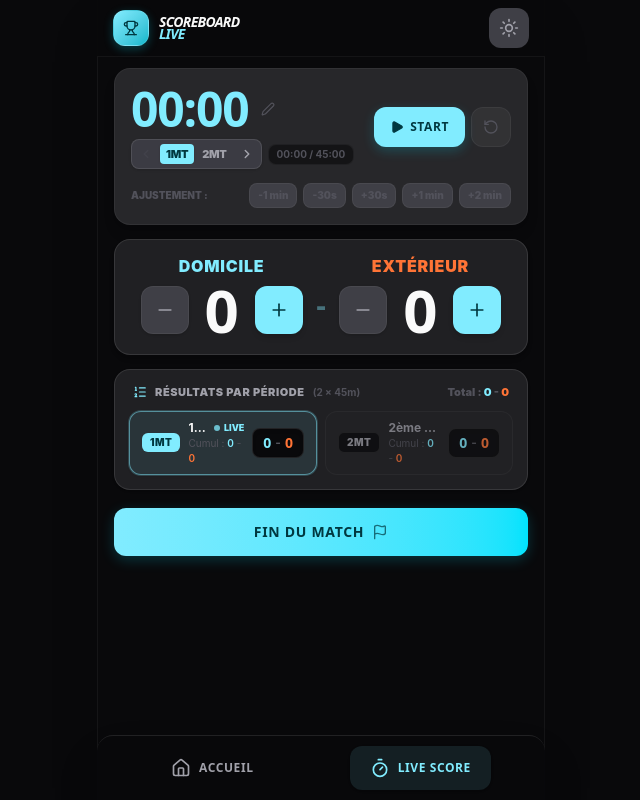
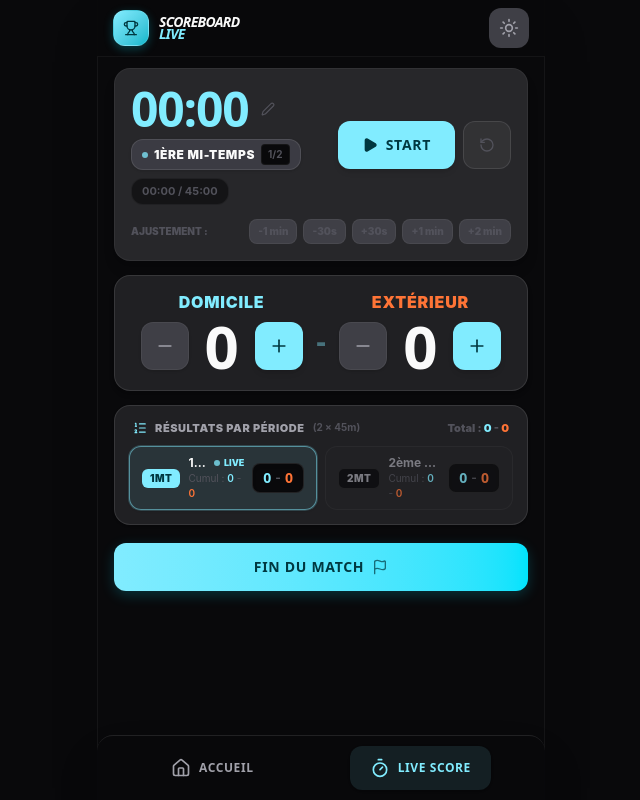
Before and after one commit to RCC83/Apex-Grid-, a React (Vite) app: page / in a window 1280 px wide. Both pictures are taken after a click on the button "REJOINDRE LE LIVE". Shown: the whole page, without its empty margins (319-959 px from the left). Built offline with nearby package versions, Linux system fonts and the light colour scheme.

Commit message:
feat: enable Gemini API and update dependencies
Integrate Gemini API capability, update project metadata, and add necessary TypeScript definitions to the development environment. Added robust index handling to utility functions.

```diff
--- a/metadata.json
+++ b/metadata.json
@@ -1,5 +1,6 @@
 {
   "name": "ScoreBoard Live",
   "description": "Une application de suivi de match sportive en temps réel avec un design premium et une interface intuitive.",
-  "requestFramePermissions": []
+  "requestFramePermissions": [],
+  "majorCapabilities": ["MAJOR_CAPABILITY_SERVER_SIDE_GEMINI_API"]
 }
--- a/package.json
+++ b/package.json
@@ -23,12 +23,14 @@
     "motion": "^12.23.24"
   },
   "devDependencies": {
+    "@types/express": "^4.17.21",
     "@types/node": "^22.14.0",
+    "@types/react": "^19.2.18",
+    "@types/react-dom": "^19.2.4",
     "autoprefixer": "^10.4.21",
     "tailwindcss": "^4.1.14",
     "tsx": "^4.21.0",
     "typescript": "~5.8.2",
-    "vite": "^6.2.0",
-    "@types/express": "^4.17.21"
+    "vite": "^6.2.0"
   }
 }
--- a/src/App.tsx
+++ b/src/App.tsx
@@ -3,7 +3,7 @@
  * SPDX-License-Identifier: Apache-2.0
  */
 
-import { useState, useEffect, useRef } from 'react';
+import React, { useState, useEffect, useRef, Component, ErrorInfo, ReactNode } from 'react';
 import {
   Play,
   Pause,
@@ -36,30 +36,87 @@ export interface PeriodScore {
 }
 
 export const getPeriodName = (index: number, totalPeriods: number = 2) => {
-  if (totalPeriods === 2) {
-    return index === 0 ? '1ère Mi-temps' : '2ème Mi-temps';
-  } else if (totalPeriods === 3) {
-    return `${index + 1}${index === 0 ? 'er' : 'ème'} Tiers`;
-  } else if (totalPeriods === 4) {
-    return `${index + 1}${index === 0 ? 'er' : 'ème'} Quart-temps`;
+  const safeIndex = Math.max(0, index || 0);
+  const safeTotal = Math.max(1, totalPeriods || 2);
+  if (safeTotal === 2) {
+    return safeIndex === 0 ? '1ère Mi-temps' : '2ème Mi-temps';
+  } else if (safeTotal === 3) {
+    return `${safeIndex + 1}${safeIndex === 0 ? 'er' : 'ème'} Tiers`;
+  } else if (safeTotal === 4) {
+    return `${safeIndex + 1}${safeIndex === 0 ? 'er' : 'ème'} Quart-temps`;
   } else {
-    return `Période ${index + 1}`;
+    return `Période ${safeIndex + 1}`;
   }
 };
 
 export const getPeriodShortName = (index: number, totalPeriods: number = 2) => {
-  if (totalPeriods === 2) {
-    return index === 0 ? '1MT' : '2MT';
-  } else if (totalPeriods === 3) {
-    return `T${index + 1}`;
-  } else if (totalPeriods === 4) {
-    return `Q${index + 1}`;
+  const safeIndex = Math.max(0, index || 0);
+  const safeTotal = Math.max(1, totalPeriods || 2);
+  if (safeTotal === 2) {
+    return safeIndex === 0 ? '1MT' : '2MT';
+  } else if (safeTotal === 3) {
+    return `T${safeIndex + 1}`;
+  } else if (safeTotal === 4) {
+    return `Q${safeIndex + 1}`;
   } else {
-    return `P${index + 1}`;
+    return `P${safeIndex + 1}`;
   }
 };
 
+interface ErrorBoundaryProps {
+  children: ReactNode;
+}
+
+interface ErrorBoundaryState {
+  hasError: boolean;
+}
+
+class ErrorBoundary extends Component<ErrorBoundaryProps, ErrorBoundaryState> {
+  constructor(props: ErrorBoundaryProps) {
+    super(props);
+    this.state = { hasError: false };
+  }
+
+  static getDerivedStateFromError(): ErrorBoundaryState {
+    return { hasError: true };
+  }
+
+  componentDidCatch(error: Error, errorInfo: ErrorInfo) {
+    console.error("ErrorBoundary caught:", error, errorInfo);
+  }
+
+  render() {
+    if (this.state.hasError) {
+      return (
+        <div className="min-h-screen bg-[#09090b] text-white flex flex-col items-center justify-center p-6 text-center">
+          <AlertCircle className="w-12 h-12 text-[#81ecff] mb-4 animate-bounce" />
+          <h2 className="text-xl font-bold mb-2 font-headline uppercase tracking-wider">ScoreBoard Live</h2>
+          <p className="text-sm text-zinc-400 mb-6">Une erreur d'affichage est survenue.</p>
+          <button
+            onClick={() => {
+              this.setState({ hasError: false });
+              window.location.reload();
+            }}
+            className="px-6 py-2.5 bg-[#81ecff] text-[#003840] font-black rounded-xl uppercase text-xs tracking-wider shadow-lg hover:brightness-110 active:scale-95 cursor-pointer"
+          >
+            Recharger le tableau
+          </button>
+        </div>
+      );
+    }
+    return this.props.children;
+  }
+}
+
 export default function App() {
+  return (
+    <ErrorBoundary>
+      <ScoreBoardApp />
+    </ErrorBoundary>
+  );
+}
+
+function ScoreBoardApp() {
   const [currentPage, setCurrentPage] = useState<Page>('home');
   const [theme, setTheme] = useState<'dark' | 'light'>('dark');
   const [homeTeamName, setHomeTeamName] = useState('');
@@ -104,10 +161,13 @@ export default function App() {
         next.push({ home: 0, away: 0 });
       }
       const idx = Math.min(totalPeriods - 1, Math.max(0, Math.floor(seconds / periodDurationSeconds)));
+      if (!next[idx]) {
+        next[idx] = { home: 0, away: 0 };
+      }
       const curr = next[idx]?.home || 0;
       if (delta < 0 && curr === 0) {
         for (let i = idx - 1; i >= 0; i--) {
-          if (next[i].home > 0) {
+          if (next[i] && next[i].home > 0) {
             next[i] = { ...next[i], home: next[i].home - 1 };
             break;
           }
@@ -126,10 +186,13 @@ export default function App() {
         next.push({ home: 0, away: 0 });
       }
       const idx = Math.min(totalPeriods - 1, Math.max(0, Math.floor(seconds / periodDurationSeconds)));
+      if (!next[idx]) {
+        next[idx] = { home: 0, away: 0 };
+      }
       const curr = next[idx]?.away || 0;
       if (delta < 0 && curr === 0) {
         for (let i = idx - 1; i >= 0; i--) {
-          if (next[i].away > 0) {
+          if (next[i] && next[i].away > 0) {
             next[i] = { ...next[i], away: next[i].away - 1 };
             break;
           }
@@ -145,7 +208,7 @@ export default function App() {
     setPeriodScores((prev) => {
       const next = [...prev];
       if (next[periodIndex]) {
-        const currentVal = next[periodIndex][team];
+        const currentVal = next[periodIndex][team] || 0;
         next[periodIndex] = {
           ...next[periodIndex],
           [team]: Math.max(0, currentVal + delta)
@@ -207,11 +270,9 @@ export default function App() {
     setSeconds((prev) => {
       const val = typeof newSeconds === 'function' ? newSeconds(prev) : newSeconds;
       const cleanVal = Math.max(0, val);
-      if (isActive) {
-        timerRef.current = {
-          startTime: Date.now(),
-          baseSeconds: cleanVal,
-        };
+      if (timerRef.current) {
+        timerRef.current.baseSeconds = cleanVal;
+        timerRef.current.startTime = Date.now();
       }
       return cleanVal;
     });
@@ -396,8 +457,8 @@ const LiveScoreScreen = ({
 
   const handleSelectPeriod = (targetIndex: number) => {
     const cleanIndex = Math.max(0, Math.min(totalPeriods - 1, targetIndex));
+    setIsActive(false);
     setSeconds(cleanIndex * periodDurationSeconds);
-    setIsActive(false);
   };
 
   const handlePeriodChange = (direction: 'next' | 'prev') => {
@@ -457,91 +518,56 @@ const LiveScoreScreen = ({
               </button>
             </div>
 
-            {/* Période & Temps réglementaire affinés */}
-            <div className="flex items-center gap-1.5 flex-wrap max-w-full">
-              <div className="flex items-center bg-surface-bright/90 rounded-lg p-0.5 border border-text/10 shadow-sm max-w-full overflow-x-auto no-scrollbar">
-                <button
-                  onClick={() => handlePeriodChange('prev')}
-                  className={`w-6 h-6 flex items-center justify-center rounded transition-all flex-shrink-0 ${
-                    currentPeriodIndex === 0
-                      ? 'text-text-dim/30 cursor-not-allowed pointer-events-none'
-                      : 'text-text-muted hover:text-text hover:bg-surface active:scale-90'
-                  }`}
-                  aria-label="Période précédente"
-                  disabled={currentPeriodIndex === 0}
-                >
-                  <ChevronLeft className="w-3.5 h-3.5" strokeWidth={2.5} />
-                </button>
-
-                <div className="flex items-center gap-0.5 px-0.5 overflow-x-auto no-scrollbar">
-                  {Array.from({ length: totalPeriods }).map((_, pIdx) => {
-                    const isSelected = pIdx === currentPeriodIndex;
-                    const pShort = getPeriodShortName(pIdx, totalPeriods);
-                    return (
-                      <button
-                        key={pIdx}
-                        onClick={() => handleSelectPeriod(pIdx)}
-                        className={`px-1.5 py-0.5 rounded text-[11px] font-black tracking-tight uppercase transition-all select-none whitespace-nowrap ${
-                          isSelected
-                            ? 'bg-primary text-on-primary shadow-sm font-black'
-                            : 'text-text-muted hover:text-text hover:bg-surface/50 active:scale-95'
-                        }`}
-                        title={`Passer à ${getPeriodName(pIdx, totalPeriods)}`}
-                      >
-                        {pShort}
-                      </button>
-                    );
-                  })}
+            {/* Période active & Temps réglementaire épuré (Option A) */}
+            <div className="flex items-center gap-2 flex-wrap">
+              <div className="inline-flex items-center gap-1.5 bg-surface-bright/90 px-2.5 py-1 rounded-xl border border-text/10 shadow-sm">
+                <span className="w-1.5 h-1.5 rounded-full bg-primary animate-pulse" />
+                <span className="text-xs font-black uppercase tracking-wider text-text">
+                  {getPeriodName(currentPeriodIndex, totalPeriods)}
+                </span>
+                {totalPeriods > 1 && (
+                  <span className="text-[10px] font-bold text-text-dim px-1.5 py-0.5 rounded bg-surface border border-text/5">
+                    {currentPeriodIndex + 1}/{totalPeriods}
+                  </span>
+                )}
               </div>
 
-                <button
-                  onClick={() => handlePeriodChange('next')}
-                  className={`w-6 h-6 flex items-center justify-center rounded transition-all flex-shrink-0 ${
-                    currentPeriodIndex >= totalPeriods - 1
-                      ? 'text-text-dim/30 cursor-not-allowed pointer-events-none'
-                      : 'text-text-muted hover:text-text hover:bg-surface active:scale-90'
-                  }`}
-                  aria-label="Période suivante"
-                  disabled={currentPeriodIndex >= totalPeriods - 1}
-                >
-                  <ChevronRight className="w-3.5 h-3.5" strokeWidth={2.5} />
-                </button>
-              </div>
-
-              <span className="text-[10px] font-bold text-text-dim bg-surface/60 px-2 py-0.5 rounded-lg border border-text/5 whitespace-nowrap">
+              <span className="text-[11px] font-bold text-text-dim bg-surface/60 px-2.5 py-1 rounded-xl border border-text/5 whitespace-nowrap">
                 {formatTime(Math.min(currentPeriodElapsedSec, periodDurationSeconds))} / {periodDuration}:00
               </span>
             </div>
           </div>
 
-          {/* Boutons Start / Pause & Reset compacts */}
-          <div className="flex items-center gap-1.5 flex-shrink-0 self-end sm:self-center">
+          {/* Boutons Start / Pause & Reset spacieux & confortables */}
+          <div className="flex items-center gap-2 flex-shrink-0 self-end sm:self-center">
             <button
+              type="button"
               onClick={() => setIsActive(!isActive)}
-              className={`h-9 sm:h-10 px-3.5 sm:px-4 flex items-center justify-center gap-1.5 rounded-xl transition-all active:scale-95 font-headline font-black text-xs uppercase tracking-wider ${
+              className={`h-11 sm:h-12 px-5 sm:px-6 flex items-center justify-center gap-2 rounded-xl transition-all active:scale-95 font-headline font-black text-sm uppercase tracking-wider shadow-md ${
                 isActive
-                  ? 'bg-text/5 text-text-muted border border-text/5 hover:bg-text/10'
-                  : 'bg-primary text-on-primary shadow-[0_4px_12px_rgba(0,227,253,0.2)] hover:brightness-110'
+                  ? 'bg-text/5 text-text hover:bg-text/10 border border-text/10'
+                  : 'bg-primary text-on-primary shadow-[0_4px_16px_rgba(0,227,253,0.25)] hover:brightness-110'
               }`}
             >
               {isActive ? (
                 <>
-                  <Pause className="w-3.5 h-3.5" />
+                  <Pause className="w-4 h-4" />
                   <span>Pause</span>
                 </>
               ) : (
                 <>
-                  <Play className="w-3.5 h-3.5 fill-current" />
+                  <Play className="w-4 h-4 fill-current" />
                   <span>{seconds > 0 ? 'Play' : 'Start'}</span>
                 </>
               )}
             </button>
             <button
+              type="button"
               onClick={() => {
                 setSeconds(0);
                 setIsActive(false);
               }}
-              className="w-9 h-9 sm:w-10 sm:h-10 flex items-center justify-center rounded-xl bg-text/5 text-text-dim hover:text-text hover:bg-text/10 transition-all border border-text/5 active:scale-95"
+              className="w-11 h-11 sm:w-12 sm:h-12 flex items-center justify-center rounded-xl bg-text/5 text-text-dim hover:text-text hover:bg-text/10 transition-all border border-text/10 active:scale-95"
               title="Réinitialiser le chronomètre"
               aria-label="Réinitialiser"
             >
@@ -698,19 +724,18 @@ const LiveScoreScreen = ({
                 <Minus className="w-5 h-5" />
               </button>
               <div className="h-[56px] relative flex items-center justify-center min-w-[42px] overflow-hidden">
-                <AnimatePresence mode="popLayout">
                 <motion.span
-                    key={homeScore}
-                    initial={{ y: 10, opacity: 0 }}
+                  key={`home-${homeScore}`}
+                  initial={{ y: 8, opacity: 0 }}
                   animate={{ y: 0, opacity: 1 }}
-                    exit={{ y: -10, opacity: 0 }}
+                  transition={{ duration: 0.15 }}
                   className="font-headline text-5xl sm:text-6xl font-black text-text tabular-nums px-0.5"
                 >
                   {homeScore}
                 </motion.span>
-                </AnimatePresence>
               </div>
               <button
+                type="button"
                 onClick={() => handleHomeScoreChange(1)}
                 className="w-11 h-11 sm:w-12 sm:h-12 rounded-xl bg-primary text-on-primary shadow-md hover:brightness-110 flex items-center justify-center active:scale-95 transition-all"
                 title="+1 Domicile"
@@ -734,6 +759,7 @@ const LiveScoreScreen = ({
             </div>
             <div className="flex items-center gap-2 sm:gap-3">
               <button
+                type="button"
                 onClick={() => handleAwayScoreChange(-1)}
                 className="w-11 h-11 sm:w-12 sm:h-12 rounded-xl bg-surface-bright text-text-muted hover:text-text border border-text/5 flex items-center justify-center active:scale-95 transition-all shadow-sm"
                 title="-1 Extérieur"
@@ -742,17 +768,15 @@ const LiveScoreScreen = ({
                 <Minus className="w-5 h-5" />
               </button>
               <div className="h-[56px] relative flex items-center justify-center min-w-[42px] overflow-hidden">
-                <AnimatePresence mode="popLayout">
                 <motion.span
-                    key={awayScore}
-                    initial={{ y: 10, opacity: 0 }}
+                  key={`away-${awayScore}`}
+                  initial={{ y: 8, opacity: 0 }}
                   animate={{ y: 0, opacity: 1 }}
-                    exit={{ y: -10, opacity: 0 }}
+                  transition={{ duration: 0.15 }}
                   className="font-headline text-5xl sm:text-6xl font-black text-text tabular-nums px-0.5"
                 >
                   {awayScore}
                 </motion.span>
-                </AnimatePresence>
               </div>
               <button
                 onClick={() => handleAwayScoreChange(1)}
@@ -850,9 +874,9 @@ const LiveScoreScreen = ({
                 {/* Score de la période */}
                 <div className="flex items-center gap-1.5 flex-shrink-0 pl-2">
                   <div className="flex items-center gap-1 bg-surface px-2.5 py-1 rounded-lg border border-text/10 shadow-inner">
-                    <span className="text-sm font-black text-primary tabular-nums font-headline">{p.home}</span>
+                    <span className="text-sm font-black text-primary tabular-nums font-headline">{p?.home ?? 0}</span>
                     <span className="text-xs font-bold text-text-dim">-</span>
-                    <span className="text-sm font-black text-secondary tabular-nums font-headline">{p.away}</span>
+                    <span className="text-sm font-black text-secondary tabular-nums font-headline">{p?.away ?? 0}</span>
                   </div>
                 </div>
               </button>
@@ -991,7 +1015,7 @@ const HomeScreen = ({
                     return (
                       <span key={i} className="text-xs font-bold bg-surface-high/90 px-3 py-1.5 rounded-lg border border-text/10 text-text-muted flex items-center gap-1.5 shadow-sm">
                         <span className="text-text-dim uppercase text-[10px] font-black">{getPeriodShortName(i, periodCount)}:</span>
-                        <strong className="text-primary font-black">{p.home}</strong>-<strong className="text-secondary font-black">{p.away}</strong>
+                        <strong className="text-primary font-black">{p?.home ?? 0}</strong>-<strong className="text-secondary font-black">{p?.away ?? 0}</strong>
                         {periodCount > 1 && (
                           <span className="text-[10px] text-text-dim pl-1 border-l border-text/10 font-normal">
                             cumul {cumH}-{cumA}
```
Also changed, not shown: 1 other file (tests, documents, lock files or other folders). Lines whose indentation alone changed are shown as unchanged.
